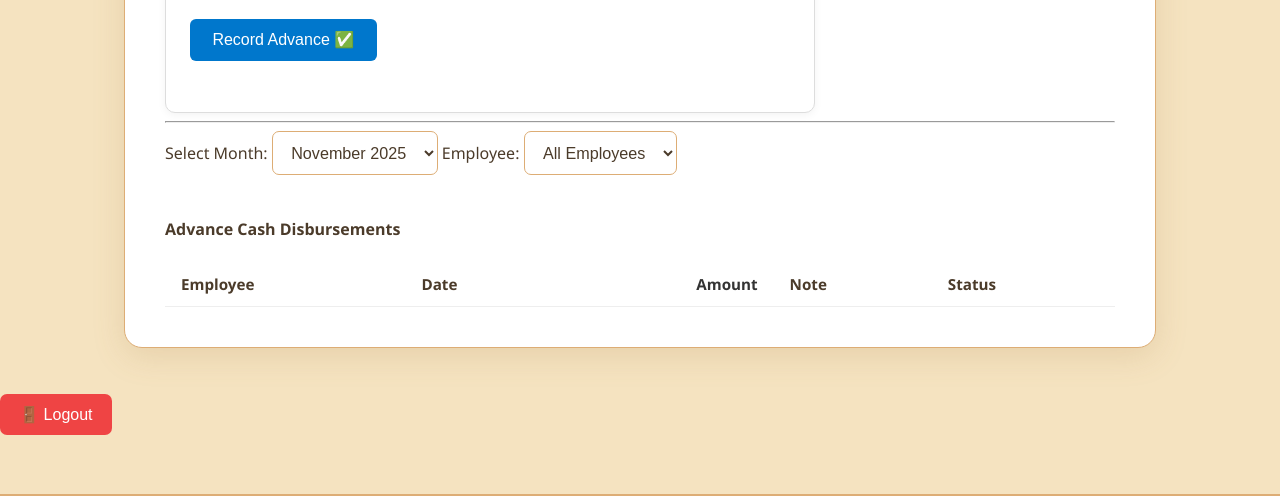
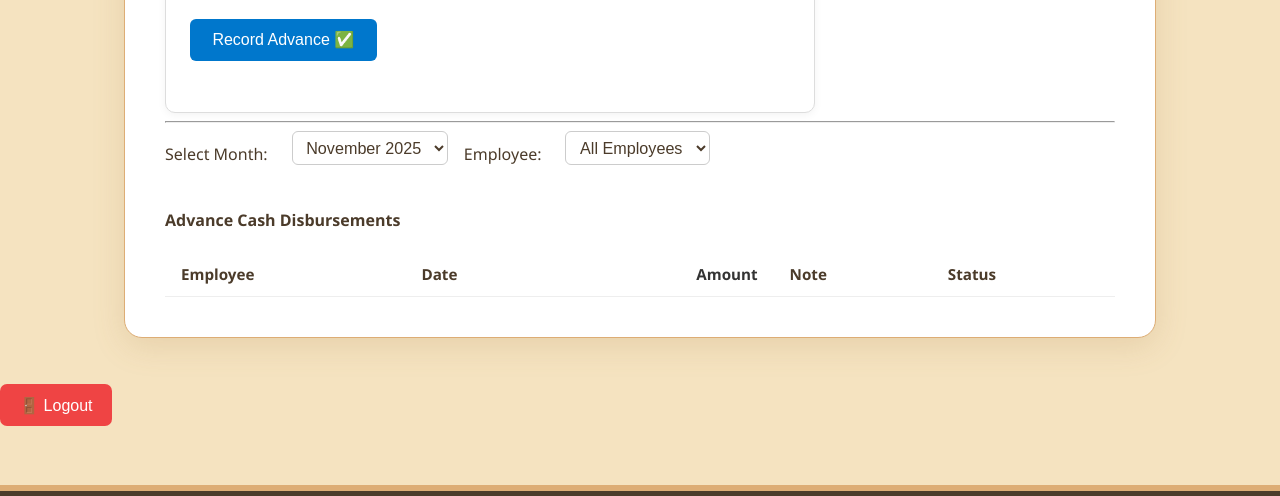
Before and after one commit to mazharmecci/XPAY, a plain HTML site: page accountant.html in a window 1280 px wide. Shown: the part 1132-1628 px from the top of the page. Drawn offline with Linux system fonts and the light colour scheme; no server answers.

Commit message:
Update style.css

```diff
--- a/style.css
+++ b/style.css
@@ -753,3 +753,22 @@ span[style*="orange"] {
   background: #e8ffe8;
   font-weight: bold;
 }
+
+.filter-row {
+  display: flex;
+  gap: 1rem;
+  align-items: center;
+  margin-bottom: 1.5rem;
+  flex-wrap: wrap;
+}
+
+.filter-row label {
+  font-weight: 500;
+  margin-right: 0.5rem;
+}
+
+.filter-row select {
+  padding: 0.4rem 0.6rem;
+  border-radius: 6px;
+  border: 1px solid #ccc;
+}
```
